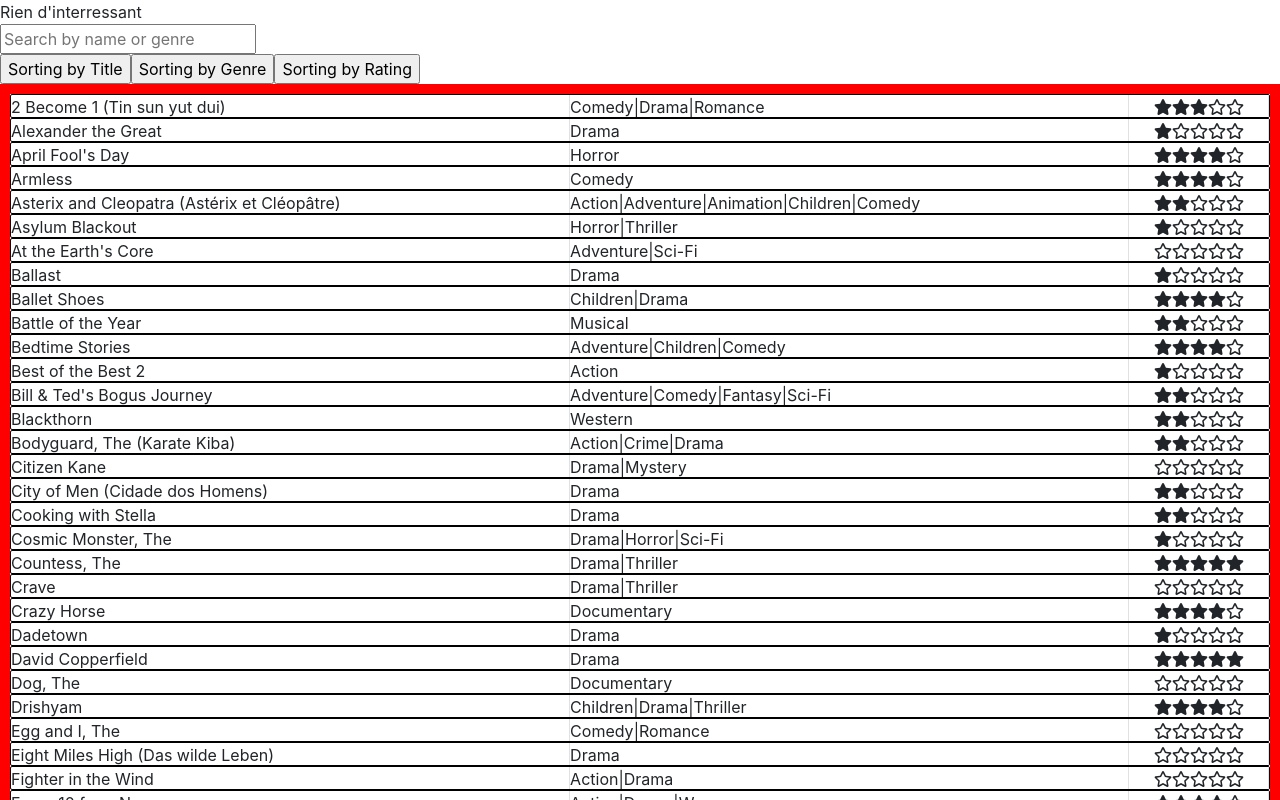
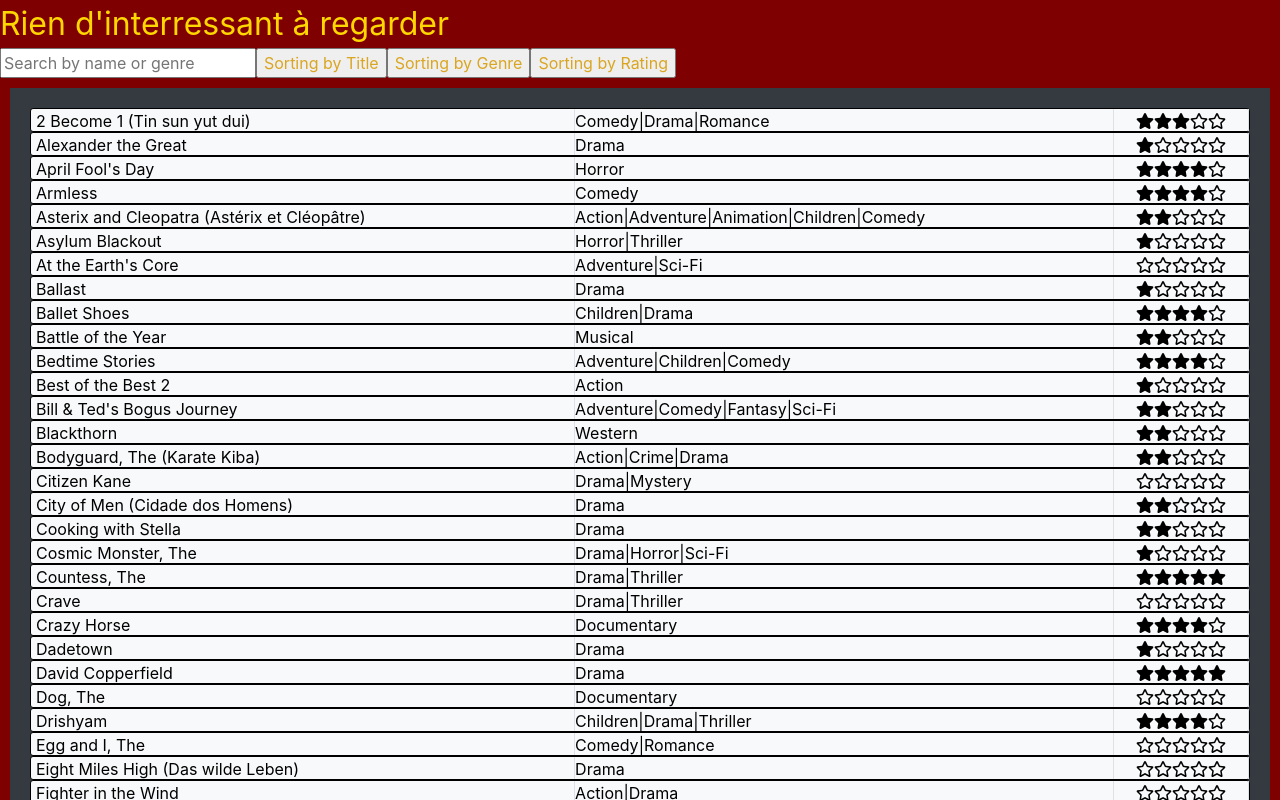
Before and after one commit to LeEdouard/Project, a React (Create React App) app: page /db_process in a window 1280 px wide. Shown: the top 800 px of the page. Built offline with nearby package versions, Linux system fonts and the light colour scheme.

Commit message:
added some style, added un text s'il y a rien après un filtre

```diff
--- a/src/App.css
+++ b/src/App.css
@@ -666,10 +666,29 @@ PROEJT 1-2
 
 
 */
+.projet12 header {
+  background: rgb(126, 0, 0);
+  color: gold;
+  font-size: 2rem;
+}
+
+.listing {
+  background: rgb(126, 0, 0);
+}
+
+.listing input,
+.listing form {
+  color: goldenrod;
+  display: inline;
+  margin: auto;
+}
+
 .tableau {
-  border: 10px solid red;
+  border: 10px solid rgb(126, 0, 0);
   min-height: 300px;
   min-width: 200px;
+  padding: 20px;
+  color: white;
 }
 
 .unit {
@@ -678,7 +697,9 @@ PROEJT 1-2
   height: 1.5em;
   display: grid;
   grid-template-columns: 4fr 4fr 1fr;
-  border-radius: 2px;
+  border-radius: 3px;
+  padding-left: 5px;
+  color: black;
 }
 /* @font-face {
   font-family: movie;
--- a/src/projet1-2/listing.jsx
+++ b/src/projet1-2/listing.jsx
@@ -10,7 +10,8 @@ class Listing extends Component {
   state = {
     input: "",
     compare: "alphaSortAsc",
-    sortType: "title"
+    sortType: "title",
+    empty: false
   };
 
   componentDidMount() {}
@@ -20,6 +21,7 @@ class Listing extends Component {
     console.log(true);
 
     const unitList = document.getElementsByClassName("unit");
+    let counting = 0;
     for (const elem of unitList) {
       if (
         elem.attributes["data-name"].value
@@ -32,14 +34,18 @@ class Listing extends Component {
         elem.style["opacity"] = "1";
         elem.style["height"] = "1.5em";
         elem.style["border"] = "1px solid black";
+        counting = counting + 1;
       } else {
         elem.style["opacity"] = "0";
         elem.style["height"] = "0em";
         elem.style["border"] = "none";
       }
     }
+    this.setState({ empty: false });
+    if (counting === 0) {
+      this.setState({ empty: true });
+    }
     this.setState({ input: "" });
-    console.log(this.state.input);
 
     // $.ajax({
     //   url: "https://sg.media-imdb.com/suggests/a/aa.json",
@@ -100,7 +106,6 @@ class Listing extends Component {
       this.setState({ compare: "alphaSortAsc" });
     }
     this.setState({ sortType: e.target.dataset.type });
-    console.log(e.target);
   };
 
   render() {
@@ -142,7 +147,7 @@ class Listing extends Component {
             value="Sorting by Rating"
           />
         </div>
-        <div className="tableau">
+        <div className="tableau bg-dark">
           {listeFilm.map((elem, key) => {
             let starArr = [];
             for (let index = 0; index < elem.rating; index++) {
@@ -154,7 +159,7 @@ class Listing extends Component {
             return (
               <div
                 key={key}
-                className="unit"
+                className="unit bg-light"
                 data-name={elem.title}
                 data-genre={elem.genre}
                 data-rating={elem.rating}
@@ -176,6 +181,7 @@ class Listing extends Component {
               </div>
             );
           })}
+          {this.state.empty ? <div>YA RIEN</div> : null}
         </div>
         {/* <div id="popup" onClick={this.onclickfade}>
           <div id="popup_window">
--- a/src/projet1-2/projet1-2.jsx
+++ b/src/projet1-2/projet1-2.jsx
@@ -13,12 +13,13 @@ class Projet12 extends Component {
   render() {
     return (
       <div
+        className="projet12"
         style={{
           opacity: this.state.opacity,
           transition: "1s"
         }}
       >
-        <header>Rien d'interressant</header>
+        <header>Rien d'interressant à regarder</header>
         <Listing />
         <footer>-----------</footer>
       </div>
```
